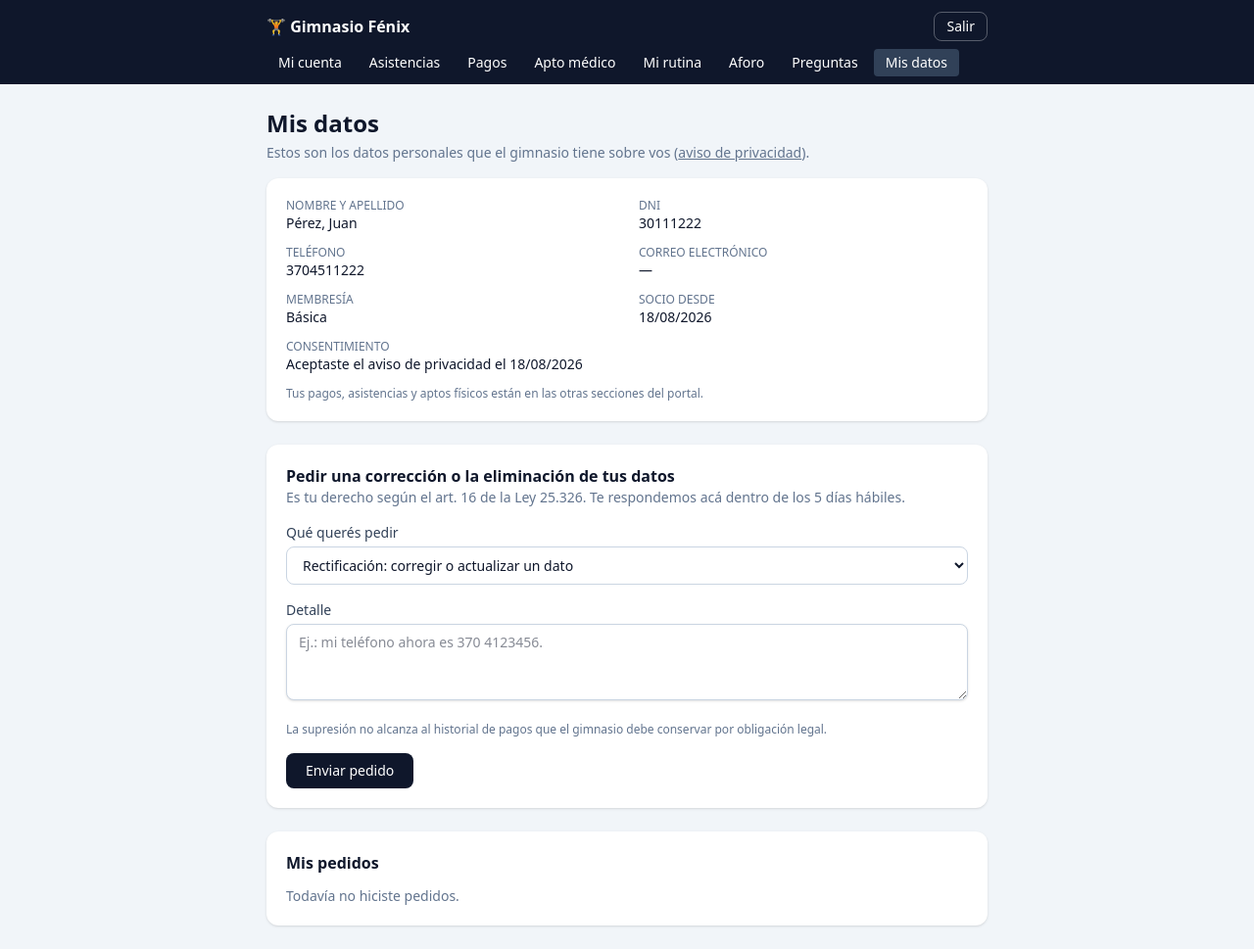
After one commit to diegofcfor-cell/GymControl, a Laravel app: page /socio/mis-datos in a window 1280 px wide. The commit adds this page. Shown: the whole page at 98% size. Run offline with Laravel 12, Linux system fonts and the light colour scheme; a user stored in the database is signed in; data comes from the database, SQL or seed files in the repository; data that the repository does not hold is empty; style sheets or scripts are compiled from the project's sources; some libraries are stand-ins or nearby versions.

Commit message:
feat(privacidad): pedidos de rectificación y supresión de datos desde el portal (HU27)
- Tabla solicitudes_datos, modelo SolicitudDatos y SolicitudDatosService con sus reglas.
- Portal: pantalla "Mis datos" con los datos personales, el formulario y el historial de pedidos.
- Administrador: bandeja "Datos personales" para responder dentro de los 5 días hábiles (art. 16).
- Form Requests para el pedido y la respuesta; la respuesta no se reescribe.
- SolicitudDatosTest (6 pruebas); README, CLAUDE.md, aviso de privacidad y docs (RF16, CU21, ER).

Co-Authored-By: Claude Opus 5.5 (1M context) <noreply@anthropic.com>
Claude-Session: https://claude.ai/code/session_01DvmkzFeivMC72SzpdLJPtZ

```diff
--- /dev/null
+++ b/app/Http/Controllers/Portal/MisDatosController.php
@@ -0,0 +1,33 @@
+<?php
+
+namespace App\Http\Controllers\Portal;
+
+use App\Http\Controllers\Controller;
+use App\Http\Requests\SolicitudDatosRequest;
+use App\Models\SolicitudDatos;
+use App\Services\SolicitudDatosService;
+use Illuminate\Http\Request;
+
+/** Derecho de acceso, rectificación y supresión del socio (Ley 25.326, arts. 14 y 16). */
+class MisDatosController extends Controller
+{
+    public function show(Request $request)
+    {
+        $socio = $request->attributes->get('socio')->load('membresia');
+
+        return view('portal.mis-datos', [
+            'socio' => $socio,
+            'solicitudes' => $socio->solicitudesDatos()->latest('id')->get(),
+            'tipos' => SolicitudDatos::TIPOS,
+        ]);
+    }
+
+    public function solicitar(SolicitudDatosRequest $request, SolicitudDatosService $servicio)
+    {
+        $solicitud = $servicio->registrar($request->attributes->get('socio'), $request->validated('tipo'), $request->validated('detalle'));
+
+        return redirect()->route('portal.mis-datos')->with('ok', $solicitud
+            ? 'Recibimos tu pedido. Te respondemos acá antes del '.$solicitud->plazo()->format('d/m/Y').'.'
+            : 'Ya tenés un pedido de ese tipo en curso. Te respondemos acá.');
+    }
+}
--- a/app/Models/Socio.php
+++ b/app/Models/Socio.php
@@ -94,6 +94,11 @@ class Socio extends Model
         return $this->hasMany(SolicitudRutina::class);
     }
 
+    public function solicitudesDatos(): HasMany
+    {
+        return $this->hasMany(SolicitudDatos::class);
+    }
+
     public function getNombreCompletoAttribute(): string
     {
         return $this->apellido.', '.$this->nombre;
--- /dev/null
+++ b/app/Models/SolicitudDatos.php
@@ -0,0 +1,51 @@
+<?php
+
+namespace App\Models;
+
+use Carbon\Carbon;
+use Illuminate\Database\Eloquent\Model;
+use Illuminate\Database\Eloquent\Relations\BelongsTo;
+
+/** Pedido de rectificación o supresión de datos personales que el socio hace desde su portal. */
+class SolicitudDatos extends Model
+{
+    protected $table = 'solicitudes_datos';
+
+    public const TIPOS = ['rectificacion' => 'Rectificación', 'supresion' => 'Supresión'];
+
+    /** Plazo para responder según el art. 16 de la Ley 25.326. */
+    public const PLAZO_DIAS_HABILES = 5;
+
+    protected $fillable = ['socio_id', 'tipo', 'detalle', 'estado', 'respuesta', 'user_id', 'resuelta_at'];
+
+    protected function casts(): array
+    {
+        return ['resuelta_at' => 'datetime'];
+    }
+
+    public function socio(): BelongsTo
+    {
+        return $this->belongsTo(Socio::class)->withTrashed();
+    }
+
+    public function operador(): BelongsTo
+    {
+        return $this->belongsTo(User::class, 'user_id');
+    }
+
+    /** Fecha límite para responder (cuenta lunes a viernes; no descuenta feriados). */
+    public function plazo(): Carbon
+    {
+        return $this->created_at->copy()->startOfDay()->addWeekdays(self::PLAZO_DIAS_HABILES);
+    }
+
+    public function estaVencida(): bool
+    {
+        return $this->estado === 'pendiente' && today()->gt($this->plazo());
+    }
+
+    public function scopePendientes($query)
+    {
+        return $query->where('estado', 'pendiente');
+    }
+}
--- a/resources/views/components/layouts/app.blade.php
+++ b/resources/views/components/layouts/app.blade.php
@@ -21,6 +21,7 @@
         ['membresias.index', 'Membresías', ['administrador']],
         ['operadores.index', 'Operadores', ['administrador']],
         ['preguntas.index', 'Preguntas', ['administrador']],
+        ['solicitudes-datos.index', 'Datos personales', ['administrador']],
         ['configuracion.edit', 'Configuración', ['administrador']],
     ];
 @endphp
--- a/resources/views/components/layouts/portal.blade.php
+++ b/resources/views/components/layouts/portal.blade.php
@@ -13,7 +13,7 @@
     @php
         $enlaces = [
             ['portal.inicio', 'Mi cuenta'], ['portal.asistencias', 'Asistencias'], ['portal.pagos', 'Pagos'],
-            ['portal.aptos', 'Apto médico'], ['portal.rutina', 'Mi rutina'], ['portal.aforo', 'Aforo'], ['portal.preguntas', 'Preguntas'],
+            ['portal.aptos', 'Apto médico'], ['portal.rutina', 'Mi rutina'], ['portal.aforo', 'Aforo'], ['portal.preguntas', 'Preguntas'], ['portal.mis-datos', 'Mis datos'],
         ];
     @endphp
     <div class="mx-auto flex max-w-3xl items-center justify-between px-4 pt-3">
--- /dev/null
+++ b/resources/views/portal/mis-datos.blade.php
@@ -0,0 +1,64 @@
+<x-layouts.portal titulo="Mis datos">
+<h1 class="mb-1 text-2xl font-bold">Mis datos</h1>
+<p class="mb-4 text-sm text-slate-500">Estos son los datos personales que el gimnasio tiene sobre vos (<a href="{{ route('privacidad') }}" class="underline">aviso de privacidad</a>).</p>
+
+<section class="mb-6 rounded-xl bg-white p-5 shadow-sm">
+    <dl class="grid gap-x-6 gap-y-3 text-sm sm:grid-cols-2">
+        <div><dt class="text-xs uppercase text-slate-500">Nombre y apellido</dt><dd class="font-medium">{{ $socio->nombre_completo }}</dd></div>
+        <div><dt class="text-xs uppercase text-slate-500">DNI</dt><dd class="font-medium">{{ $socio->dni }}</dd></div>
+        <div><dt class="text-xs uppercase text-slate-500">Teléfono</dt><dd class="font-medium">{{ $socio->telefono ?: '—' }}</dd></div>
+        <div><dt class="text-xs uppercase text-slate-500">Correo electrónico</dt><dd class="font-medium">{{ $socio->email ?: '—' }}</dd></div>
+        <div><dt class="text-xs uppercase text-slate-500">Membresía</dt><dd class="font-medium">{{ $socio->membresia->nombre }}</dd></div>
+        <div><dt class="text-xs uppercase text-slate-500">Socio desde</dt><dd class="font-medium">{{ $socio->fecha_alta?->format('d/m/Y') ?? '—' }}</dd></div>
+        <div class="sm:col-span-2"><dt class="text-xs uppercase text-slate-500">Consentimiento</dt>
+            <dd class="font-medium">{{ $socio->dioConsentimiento() ? 'Aceptaste el aviso de privacidad el '.$socio->consentimiento_datos_at->format('d/m/Y') : 'No registrado' }}</dd></div>
+    </dl>
+    <p class="mt-3 text-xs text-slate-500">Tus pagos, asistencias y aptos físicos están en las otras secciones del portal.</p>
+</section>
+
+<section class="mb-6 rounded-xl bg-white p-5 shadow-sm">
+    <h2 class="font-semibold">Pedir una corrección o la eliminación de tus datos</h2>
+    <p class="mb-4 text-sm text-slate-500">Es tu derecho según el art. 16 de la Ley 25.326. Te respondemos acá dentro de los {{ \App\Models\SolicitudDatos::PLAZO_DIAS_HABILES }} días hábiles.</p>
+    <form method="POST" action="{{ route('portal.mis-datos.solicitar') }}" class="grid gap-4">
+        @csrf
+        <div>
+            <label for="tipo" class="mb-1 block text-sm font-medium text-slate-700">Qué querés pedir</label>
+            <select id="tipo" name="tipo" required class="w-full rounded-lg border border-slate-300 bg-white px-3 py-2 text-sm">
+                <option value="rectificacion" @selected(old('tipo') === 'rectificacion')>Rectificación: corregir o actualizar un dato</option>
+                <option value="supresion" @selected(old('tipo') === 'supresion')>Supresión: eliminar mis datos</option>
+            </select>
+            @error('tipo')<p class="mt-1 text-xs text-red-600">{{ $message }}</p>@enderror
+        </div>
+        <div>
+            <label for="detalle" class="mb-1 block text-sm font-medium text-slate-700">Detalle</label>
+            <textarea id="detalle" name="detalle" rows="3" maxlength="1000" required placeholder="Ej.: mi teléfono ahora es 370 4123456."
+                      class="w-full rounded-lg border border-slate-300 bg-white px-3 py-2 text-sm shadow-sm focus:border-slate-500 focus:outline-none focus:ring-2 focus:ring-slate-300">{{ old('detalle') }}</textarea>
+            @error('detalle')<p class="mt-1 text-xs text-red-600">{{ $message }}</p>@enderror
+        </div>
+        <p class="text-xs text-slate-500">La supresión no alcanza al historial de pagos que el gimnasio debe conservar por obligación legal.</p>
+        <div><button class="rounded-lg bg-slate-900 px-5 py-2 text-sm font-medium text-white hover:bg-slate-700">Enviar pedido</button></div>
+    </form>
+</section>
+
+<section class="rounded-xl bg-white p-5 shadow-sm">
+    <h2 class="mb-3 font-semibold">Mis pedidos</h2>
+    <ul class="space-y-3 text-sm">
+        @forelse ($solicitudes as $s)
+            <li class="rounded-lg border border-slate-200 p-3">
+                <div class="flex flex-wrap items-baseline justify-between gap-2">
+                    <span class="font-medium">{{ $tipos[$s->tipo] }} · {{ $s->created_at->format('d/m/Y') }}</span>
+                    @if ($s->estado === 'resuelta')
+                        <span class="rounded bg-emerald-100 px-2 py-0.5 text-xs text-emerald-800">Respondido el {{ $s->resuelta_at->format('d/m/Y') }}</span>
+                    @else
+                        <span class="rounded bg-amber-100 px-2 py-0.5 text-xs text-amber-800">En curso · respuesta antes del {{ $s->plazo()->format('d/m/Y') }}</span>
+                    @endif
+                </div>
+                <p class="mt-1 whitespace-pre-line text-slate-600">{{ $s->detalle }}</p>
+                @if ($s->respuesta)<p class="mt-2 whitespace-pre-line rounded-lg bg-slate-50 p-2 text-slate-700"><span class="font-medium">Respuesta:</span> {{ $s->respuesta }}</p>@endif
+            </li>
+        @empty
+            <li class="text-slate-500">Todavía no hiciste pedidos.</li>
+        @endforelse
+    </ul>
+</section>
+</x-layouts.portal>
--- a/resources/views/web/privacidad.blade.php
+++ b/resources/views/web/privacidad.blade.php
@@ -58,7 +58,7 @@
             <li><strong>Acceso</strong> (art. 14): podés consultar tus datos en el portal del socio o pedirlos en recepción. Es gratuito si lo pedís con intervalos de al menos seis meses.</li>
             <li><strong>Rectificación, actualización y supresión</strong> (art. 16): podés pedir que corrijamos o eliminemos tus datos; respondemos dentro de los cinco días hábiles.</li>
         </ul>
-        <p class="mt-2">Para ejercerlos, acercate a recepción o escribinos a los datos de contacto de arriba.</p>
+        <p class="mt-2">Para ejercerlos, entrá a <a href="{{ route('portal.mis-datos') }}" class="underline">Mis datos</a> en el portal del socio, acercate a recepción o escribinos a los datos de contacto de arriba.</p>
     </section>
 
     <section>
--- a/routes/web.php
+++ b/routes/web.php
@@ -11,12 +11,14 @@ use App\Http\Controllers\PagoController;
 use App\Http\Controllers\Portal\AforoController;
 use App\Http\Controllers\Portal\AuthSocioController;
 use App\Http\Controllers\Portal\HistorialController;
+use App\Http\Controllers\Portal\MisDatosController;
 use App\Http\Controllers\Portal\PortalController;
 use App\Http\Controllers\Portal\PreguntasController;
 use App\Http\Controllers\Portal\RutinaSocioController;
 use App\Http\Controllers\PreguntaFrecuenteController;
 use App\Http\Controllers\RutinaController;
 use App\Http\Controllers\SocioController;
+use App\Http\Controllers\SolicitudDatosController;
 use App\Http\Controllers\WebController;
 use App\Livewire\PantallaAcceso;
 use App\Livewire\SociosIndex;
@@ -85,6 +87,8 @@ Route::middleware(['auth', 'rol:administrador,recepcionista'])->group(function (
         Route::resource('preguntas', PreguntaFrecuenteController::class)->except(['show']);
         Route::get('/configuracion', [ConfiguracionController::class, 'edit'])->name('configuracion.edit');
         Route::put('/configuracion', [ConfiguracionController::class, 'update'])->name('configuracion.update');
+        Route::get('/solicitudes-datos', [SolicitudDatosController::class, 'index'])->name('solicitudes-datos.index');
+        Route::put('/solicitudes-datos/{solicitud}', [SolicitudDatosController::class, 'resolver'])->name('solicitudes-datos.resolver');
         Route::resource('operadores', OperadorController::class)->parameters(['operadores' => 'operador'])->except(['show', 'destroy']);
     });
 });
@@ -106,5 +110,7 @@ Route::prefix('socio')->name('portal.')->group(function () {
         Route::post('/rutina/pedido', [RutinaSocioController::class, 'solicitar'])->name('rutina.solicitar');
         Route::get('/aforo', [AforoController::class, 'index'])->name('aforo');
         Route::get('/preguntas', [PreguntasController::class, 'index'])->name('preguntas');
+        Route::get('/mis-datos', [MisDatosController::class, 'show'])->name('mis-datos');
+        Route::post('/mis-datos/solicitud', [MisDatosController::class, 'solicitar'])->name('mis-datos.solicitar');
     });
 });
```
Also changed, not shown: CLAUDE.md (+10 -6 lines), app/Http/Controllers/SolicitudDatosController.php (added, +27 -0 lines), app/Http/Requests/ResolverSolicitudDatosRequest.php (added, +19 -0 lines), app/Http/Requests/SolicitudDatosRequest.php (added, +29 -0 lines), app/Services/SolicitudDatosService.php (added, +40 -0 lines), docs/plan-actualizacion.md (+40 -3 lines), resources/views/solicitudes-datos/index.blade.php (added, +40 -0 lines), tests/Feature/SolicitudDatosTest.php (added, +113 -0 lines), README.md, database/migrations/2026_10_22_000002_create_solicitudes_datos_table.php (added).
